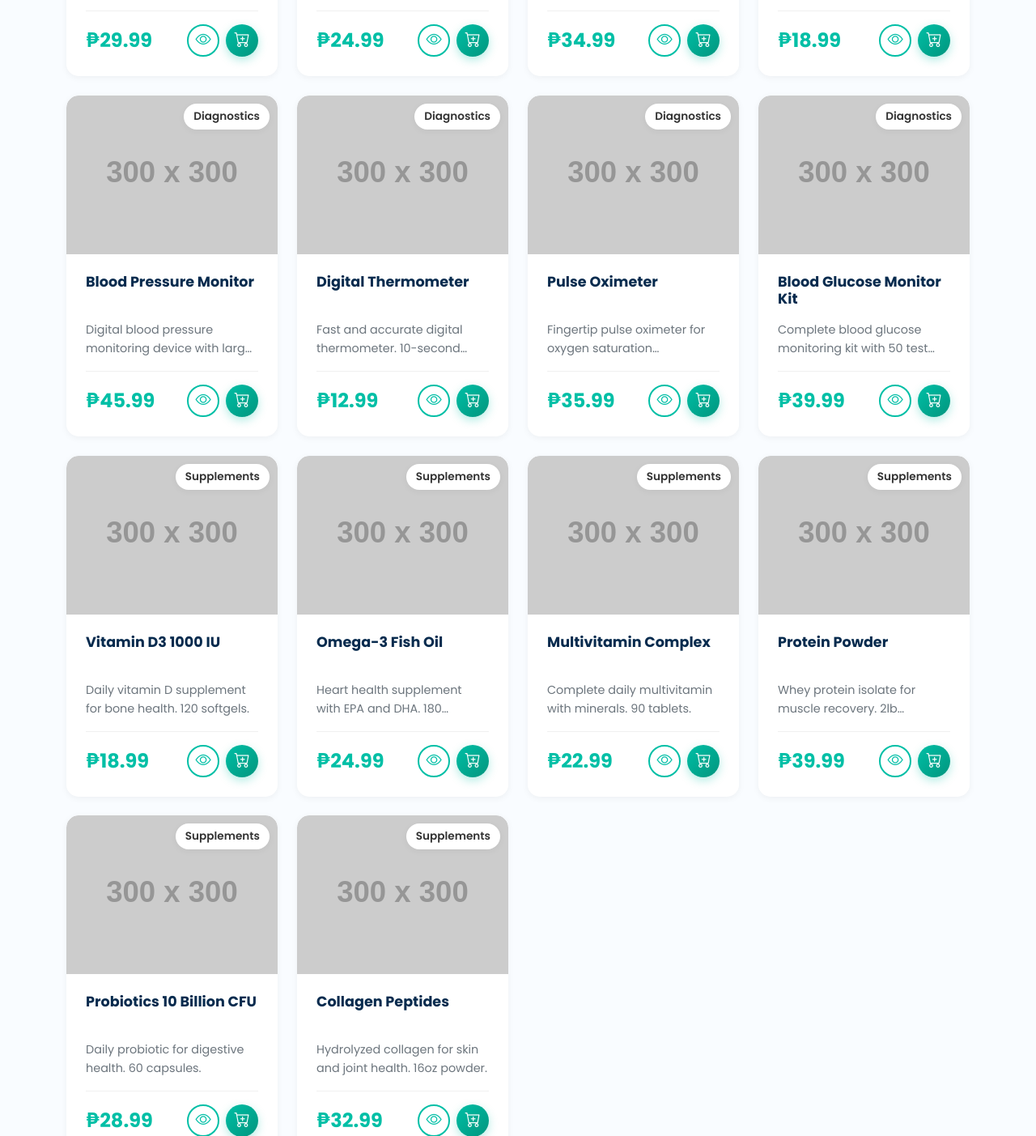
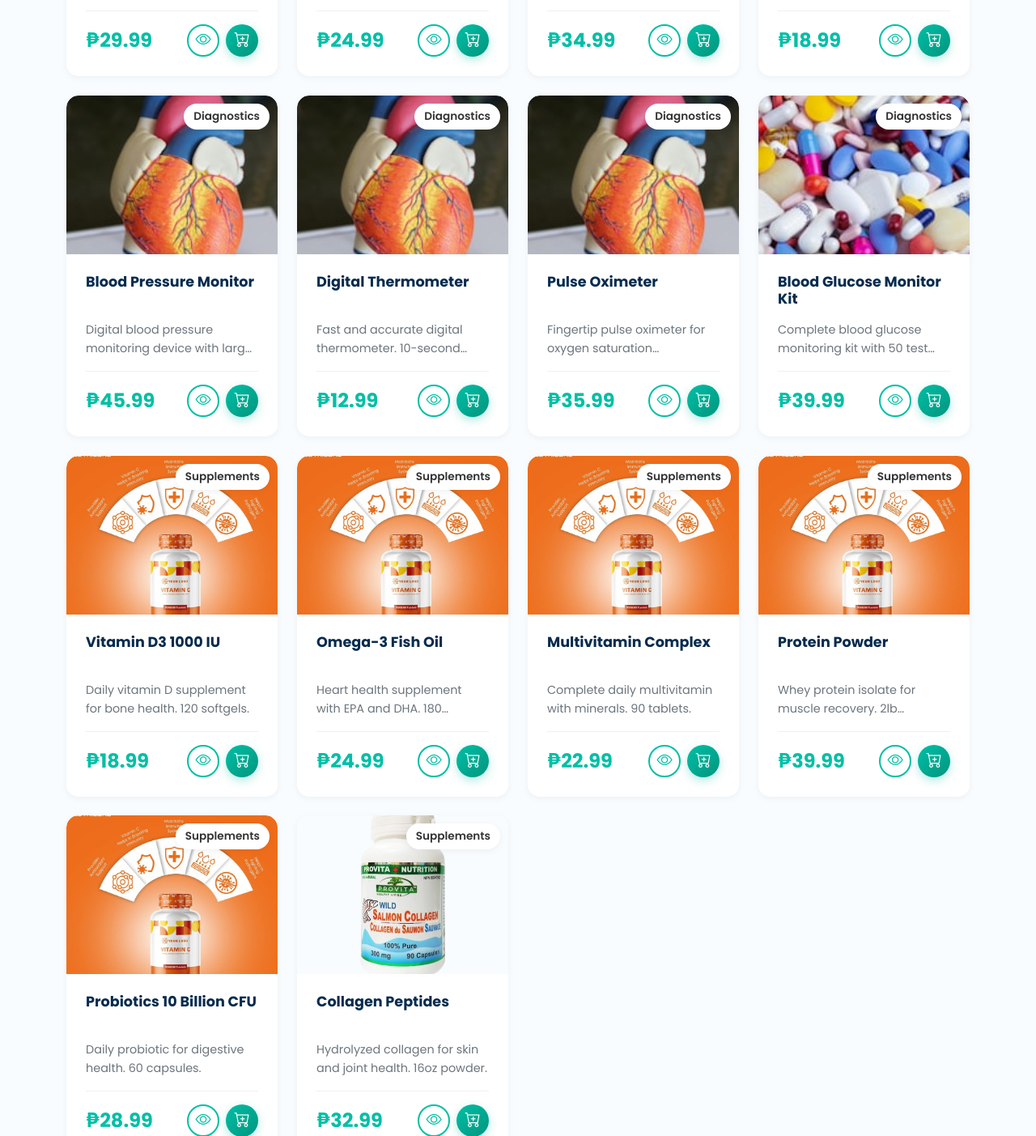
Before and after one commit to charlsrebaja/Medicine-System, a plain HTML site: page shop.html in a window 1280 px wide. Shown: the part 1720-3123 px from the top of the page at 81% size. Drawn offline with nearby package versions, Linux system fonts and the light colour scheme; placeholder pictures from the web are drawn by us.

Commit message:
Initial Update

```diff
--- a/products-data.js
+++ b/products-data.js
@@ -74,7 +74,7 @@ const productsData = [
         name: 'Blood Pressure Monitor',
         category: 'Diagnostics',
         price: 45.99,
-        image: 'https://via.placeholder.com/300x300/072b4e/ffffff?text=BP+Monitor',
+        image: 'images/Medical Devices.jfif',
         description: 'Digital blood pressure monitoring device with large display.',
         featured: true
     },
@@ -83,7 +83,7 @@ const productsData = [
         name: 'Digital Thermometer',
         category: 'Diagnostics',
         price: 12.99,
-        image: 'https://via.placeholder.com/300x300/072b4e/ffffff?text=Thermometer',
+        image: 'images/Medical Devices.jfif',
         description: 'Fast and accurate digital thermometer. 10-second reading.'
     },
     {
@@ -91,7 +91,7 @@ const productsData = [
         name: 'Pulse Oximeter',
         category: 'Diagnostics',
         price: 35.99,
-        image: 'https://via.placeholder.com/300x300/072b4e/ffffff?text=Oximeter',
+        image: 'images/Medical Devices.jfif',
         description: 'Fingertip pulse oximeter for oxygen saturation monitoring.'
     },
     {
@@ -99,7 +99,7 @@ const productsData = [
         name: 'Blood Glucose Monitor Kit',
         category: 'Diagnostics',
         price: 39.99,
-        image: 'https://via.placeholder.com/300x300/072b4e/ffffff?text=Glucose+Kit',
+        image: 'images/Diabetes Care.jfif',
         description: 'Complete blood glucose monitoring kit with 50 test strips.'
     },
     // Supplements
@@ -108,7 +108,7 @@ const productsData = [
         name: 'Vitamin D3 1000 IU',
         category: 'Supplements',
         price: 18.99,
-        image: 'https://via.placeholder.com/300x300/feca57/333333?text=Vitamin+D3',
+        image: 'images/Supplements & vitamins.jpg',
         description: 'Daily vitamin D supplement for bone health. 120 softgels.',
         featured: true
     },
@@ -117,7 +117,7 @@ const productsData = [
         name: 'Omega-3 Fish Oil',
         category: 'Supplements',
         price: 24.99,
-        image: 'https://via.placeholder.com/300x300/feca57/333333?text=Omega-3',
+        image: 'images/Supplements & vitamins.jpg',
         description: 'Heart health supplement with EPA and DHA. 180 capsules.'
     },
     {
@@ -125,7 +125,7 @@ const productsData = [
         name: 'Multivitamin Complex',
         category: 'Supplements',
         price: 22.99,
-        image: 'https://via.placeholder.com/300x300/feca57/333333?text=Multivitamin',
+        image: 'images/Supplements & vitamins.jpg',
         description: 'Complete daily multivitamin with minerals. 90 tablets.'
     },
     {
@@ -133,7 +133,7 @@ const productsData = [
         name: 'Protein Powder',
         category: 'Supplements',
         price: 39.99,
-        image: 'https://via.placeholder.com/300x300/feca57/333333?text=Protein',
+        image: 'images/Supplements & vitamins.jpg',
         description: 'Whey protein isolate for muscle recovery. 2lb container.'
     },
     {
@@ -141,7 +141,7 @@ const productsData = [
         name: 'Probiotics 10 Billion CFU',
         category: 'Supplements',
         price: 28.99,
-        image: 'https://via.placeholder.com/300x300/feca57/333333?text=Probiotics',
+        image: 'images/Supplements & vitamins.jpg',
         description: 'Daily probiotic for digestive health. 60 capsules.'
     },
     {
@@ -149,7 +149,7 @@ const productsData = [
         name: 'Collagen Peptides',
         category: 'Supplements',
         price: 32.99,
-        image: 'https://via.placeholder.com/300x300/feca57/333333?text=Collagen',
+        image: 'images/Organika_Salmon_Collagen-.png',
         description: 'Hydrolyzed collagen for skin and joint health. 16oz powder.'
     }
 ];
--- a/shop-script.js
+++ b/shop-script.js
@@ -2,7 +2,15 @@
 function getProductsData() {
     const storedProducts = localStorage.getItem('products');
     if (storedProducts) {
-        return JSON.parse(storedProducts);
+        const products = JSON.parse(storedProducts);
+        // Check if products contain old placeholder URLs and clear if found
+        const hasOldUrls = products.some(p => p.image && p.image.includes('via.placeholder.com'));
+        if (hasOldUrls) {
+            // Clear old data and reload from products-data.js
+            localStorage.removeItem('products');
+        } else {
+            return products;
+        }
     }
     // Fallback to hard-coded data and initialize localStorage
     if (typeof productsData !== 'undefined') {
```
Also changed, not shown: index.html (+10 -2 lines).
